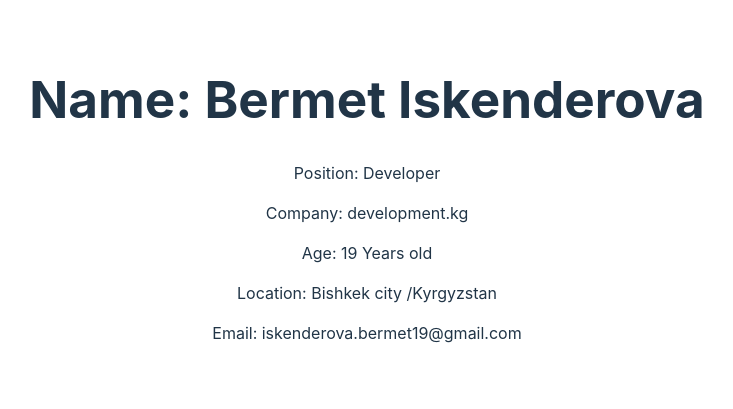
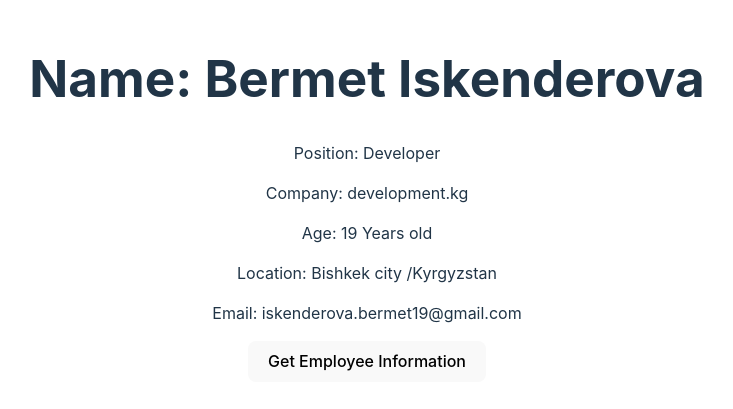
Before and after one commit to isbembi/ReactProject21.11, a React (Vite) app: page / in a window 1280 px wide. Shown: the part 201-610 px from the top of the page, without its empty margins (273-1006 px from the left). Built offline with nearby package versions, Linux system fonts and the light colour scheme.

Commit message:
The Button was created

```diff
--- a/src/Component.jsx
+++ b/src/Component.jsx
@@ -7,6 +7,7 @@ const Component = () => {
             <p> Age: 19 Years old </p>
             <p> Location: Bishkek city /Kyrgyzstan </p>
             <p>Email: iskenderova.bermet19@gmail.com</p>
+            <button>Get Employee Information</button>
         </div>
     );
 };
```
